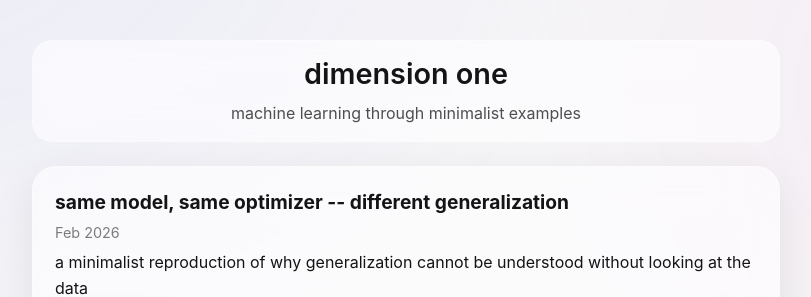
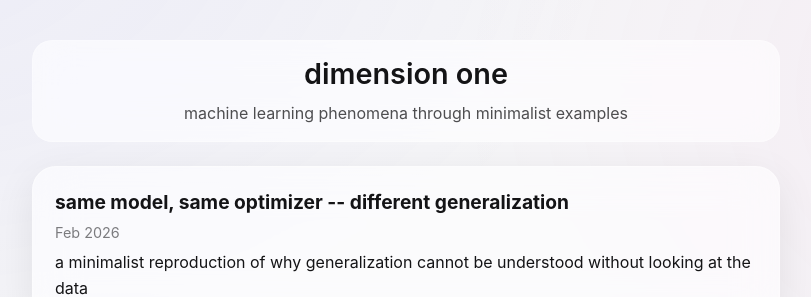
Before and after one commit to dimension-one/dimension-one.github.io, a Jekyll site: the page built from index.html, in a window 1280 px wide. Shown: the top 297 px of the page, without its empty margins (234-1045 px from the left). Built offline with Jekyll 4.4.1, drawn with Linux system fonts in a browser that asks for light colours.

Commit message:
clarified intent in blog subtitle

```diff
--- a/index.html
+++ b/index.html
@@ -5,7 +5,7 @@ title: home
 <main class="container">
   <header class="site-header">
     <h1>dimension one</h1>
-    <p class="tagline">machine learning through minimalist examples</p>
+    <p class="tagline">machine learning phenomena through minimalist examples</p>
   </header>
 
   <ul class="post-list">
```
